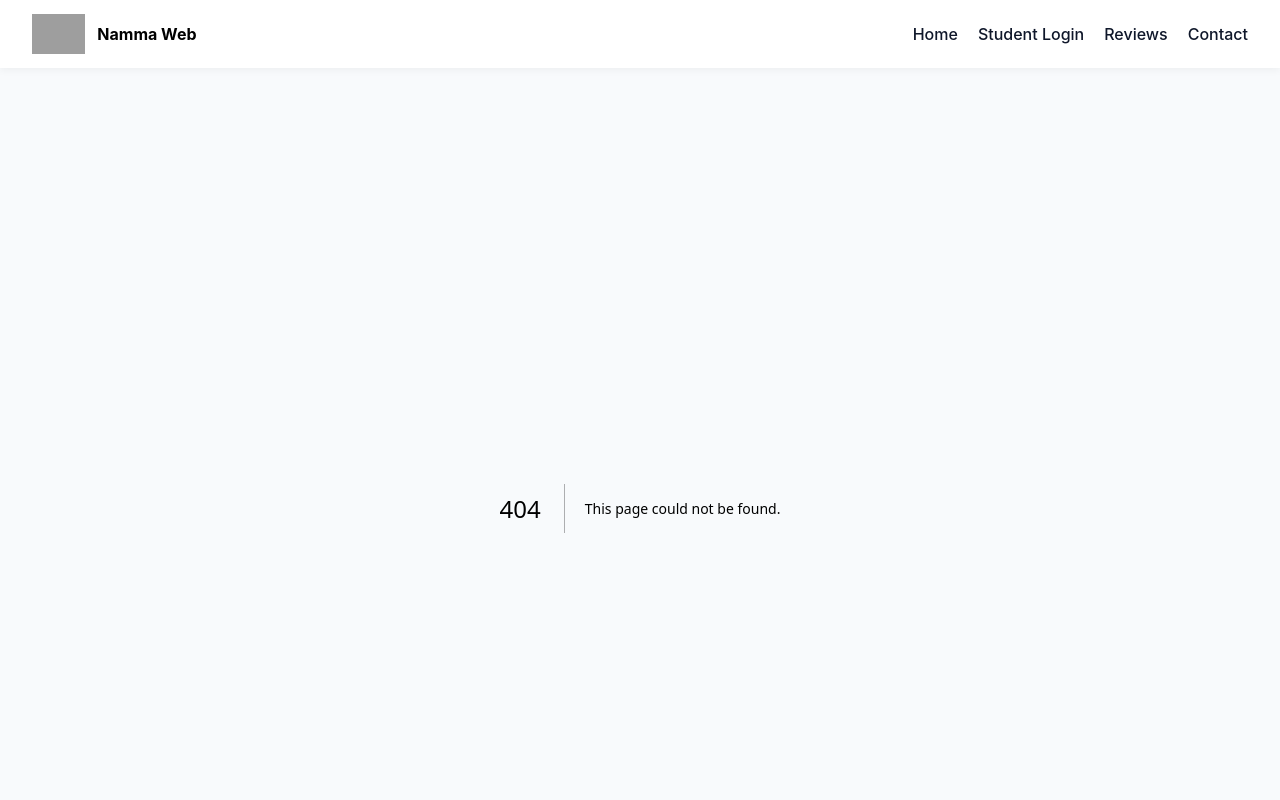
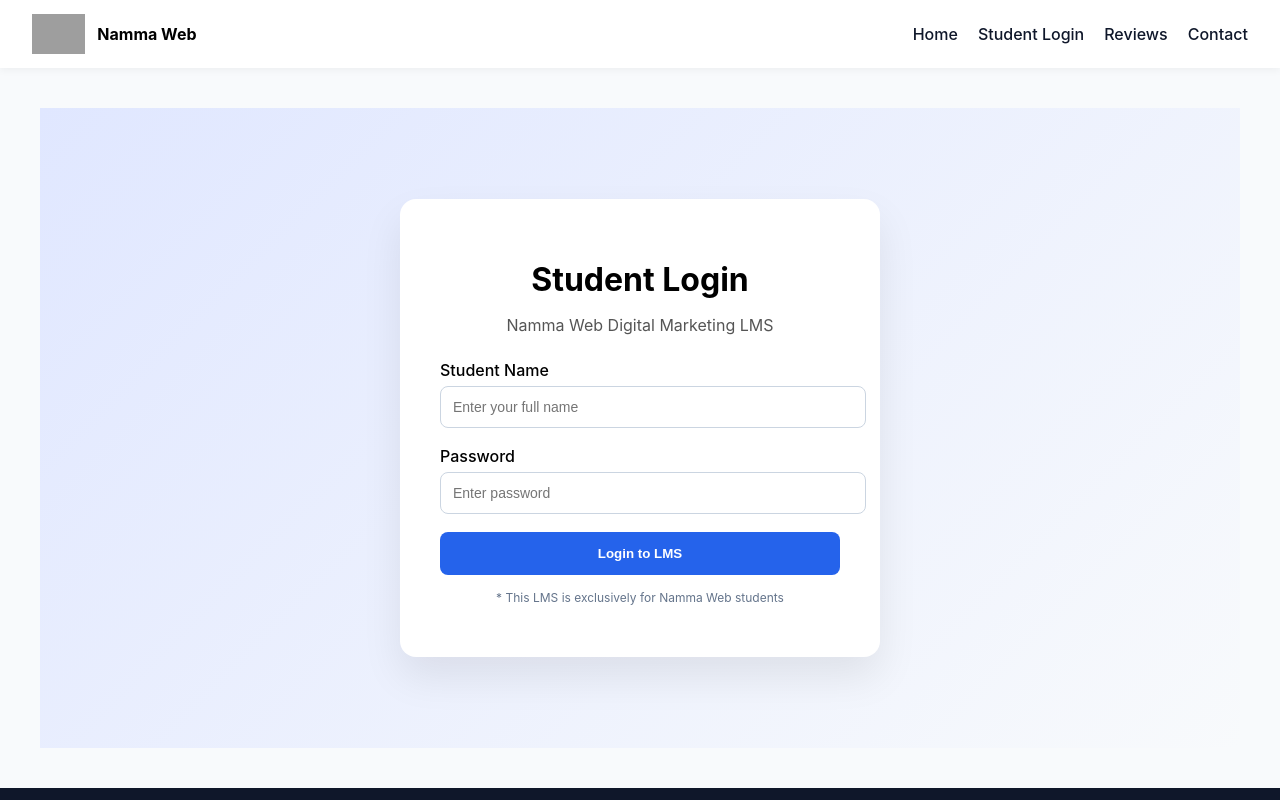
Before and after one commit to nammaweb/nammaweblmsdigital-marketing, a Next.js app: page /login in a window 1280 px wide. Before the commit this address had no page. Shown: the top 800 px of the page. Built offline with nearby package versions, Linux system fonts and the light colour scheme; grey boxes are pictures that could not be loaded.

Commit message:
Create page.js

```diff
--- /dev/null
+++ b/app/login/page.js
@@ -0,0 +1,129 @@
+"use client";
+
+import { useState } from "react";
+import { useRouter } from "next/navigation";
+
+export default function LoginPage() {
+  const router = useRouter();
+  const [name, setName] = useState("");
+  const [password, setPassword] = useState("");
+  const [error, setError] = useState("");
+
+  const handleLogin = () => {
+    if (!name.trim()) {
+      setError("Please enter your name");
+      return;
+    }
+
+    if (password !== "9241") {
+      setError("Invalid password");
+      return;
+    }
+
+    // Store student name (temporary – backend later)
+    localStorage.setItem("studentName", name);
+
+    // Redirect to dashboard
+    router.push("/dashboard");
+  };
+
+  return (
+    <div style={container}>
+      <div style={card}>
+        <h1 style={{ marginBottom: "10px" }}>Student Login</h1>
+        <p style={{ marginBottom: "25px", color: "#555" }}>
+          Namma Web Digital Marketing LMS
+        </p>
+
+        {error && <p style={errorStyle}>{error}</p>}
+
+        <label style={label}>Student Name</label>
+        <input
+          style={input}
+          type="text"
+          placeholder="Enter your full name"
+          value={name}
+          onChange={(e) => setName(e.target.value)}
+        />
+
+        <label style={label}>Password</label>
+        <input
+          style={input}
+          type="password"
+          placeholder="Enter password"
+          value={password}
+          onChange={(e) => setPassword(e.target.value)}
+        />
+
+        <button style={button} onClick={handleLogin}>
+          Login to LMS
+        </button>
+
+        <p style={note}>
+          * This LMS is exclusively for Namma Web students
+        </p>
+      </div>
+    </div>
+  );
+}
+
+/* STYLES */
+
+const container = {
+  minHeight: "80vh",
+  display: "flex",
+  justifyContent: "center",
+  alignItems: "center",
+  background: "linear-gradient(135deg, #e0e7ff, #f8fafc)"
+};
+
+const card = {
+  background: "white",
+  padding: "40px",
+  width: "100%",
+  maxWidth: "400px",
+  borderRadius: "16px",
+  boxShadow: "0 20px 40px rgba(0,0,0,0.08)",
+  textAlign: "center"
+};
+
+const label = {
+  display: "block",
+  textAlign: "left",
+  marginBottom: "6px",
+  fontWeight: "500"
+};
+
+const input = {
+  width: "100%",
+  padding: "12px",
+  marginBottom: "18px",
+  borderRadius: "8px",
+  border: "1px solid #cbd5e1",
+  fontSize: "14px"
+};
+
+const button = {
+  width: "100%",
+  padding: "14px",
+  background: "#2563eb",
+  color: "white",
+  border: "none",
+  borderRadius: "8px",
+  fontWeight: "bold",
+  cursor: "pointer"
+};
+
+const errorStyle = {
+  background: "#fee2e2",
+  color: "#991b1b",
+  padding: "10px",
+  borderRadius: "8px",
+  marginBottom: "15px"
+};
+
+const note = {
+  marginTop: "15px",
+  fontSize: "12px",
+  color: "#64748b"
+};
```
